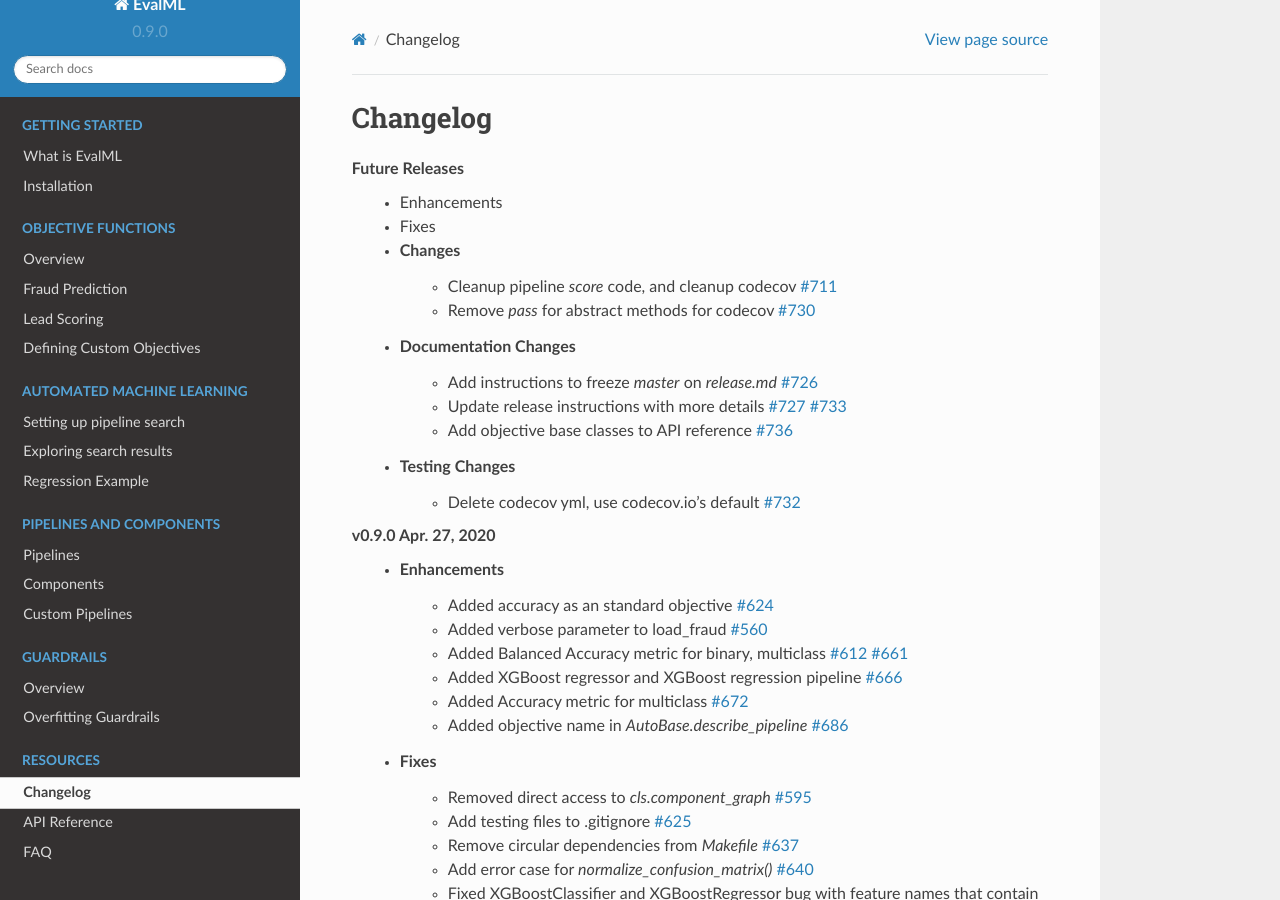
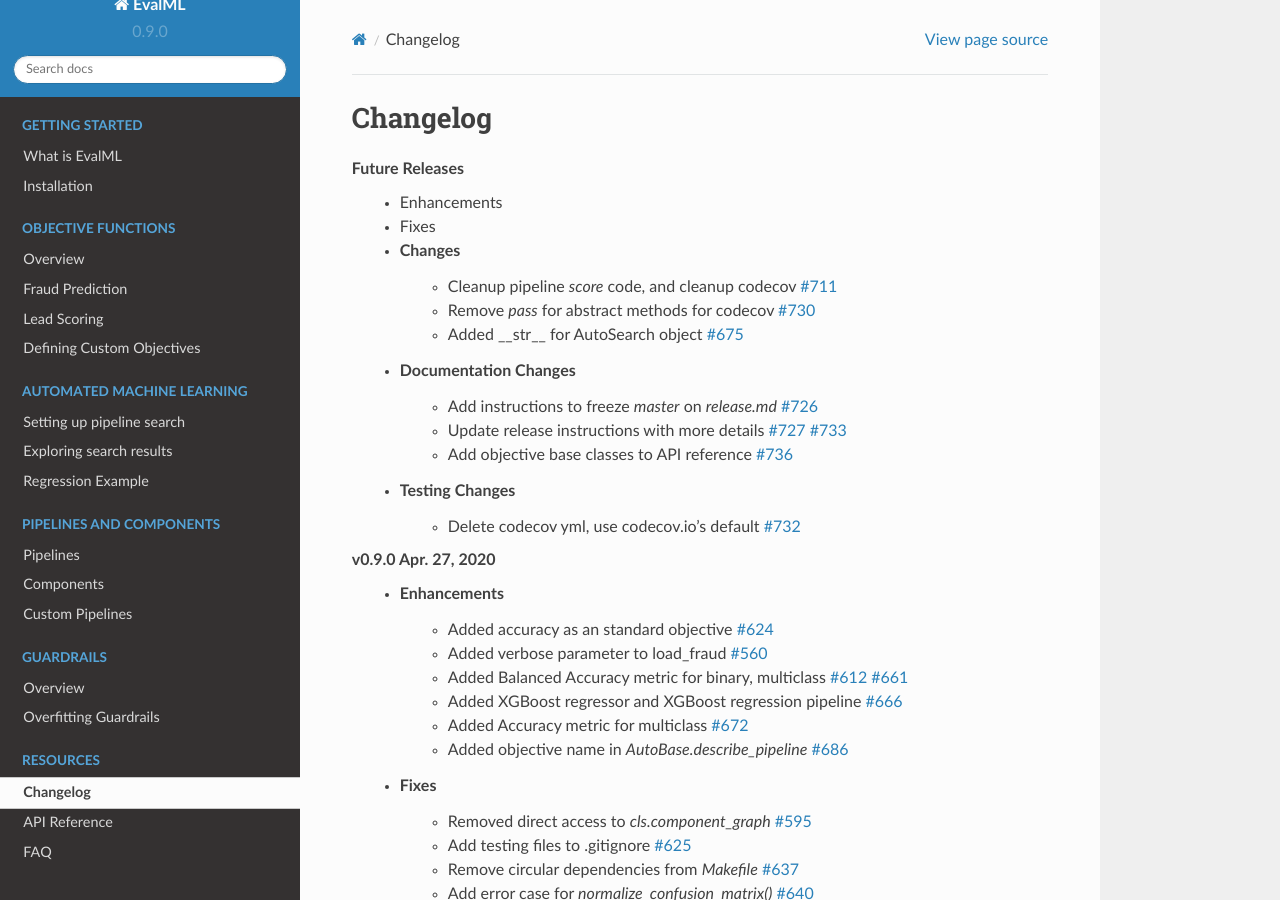
Before and after one commit to alteryx/evalml, a Sphinx documentation site: the page built from docs/source/changelog.rst, in a window 1280 px wide and 900 px high. Built offline with Sphinx 7.4.7 and the Read the Docs theme 2.0.0, drawn with Linux system fonts in a browser that asks for light colours; comment, search, counter and statistics services are not loaded.

Commit message:
Updated changelog
Lint fixes

```diff
--- a/docs/source/changelog.rst
+++ b/docs/source/changelog.rst
@@ -8,6 +8,7 @@
     * Changes
         * Cleanup pipeline `score` code, and cleanup codecov :pr:`711`
         * Remove `pass` for abstract methods for codecov :pr:`730`
+        * Added __str__ for AutoSearch object :pr:`675`
     * Documentation Changes
         * Add instructions to freeze `master` on `release.md` :pr:`726`
         * Update release instructions with more details :pr:`727` :pr:`733`
```
